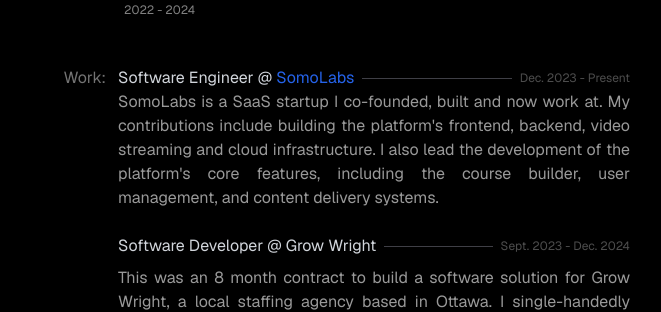
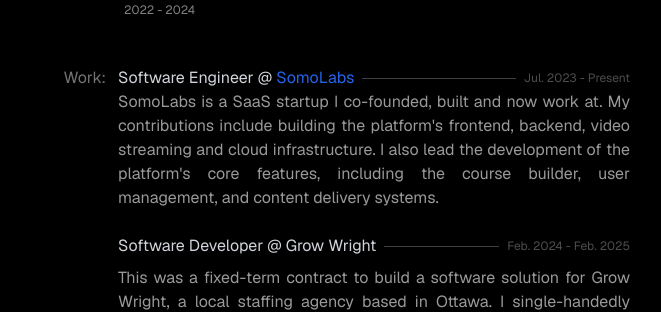
Before and after one commit to remarkablejames/portfolio-rebuild, a Next.js app: page / in a window 1280 px wide. Shown: the part 586-898 px from the top of the page, without its empty margins (312-973 px from the left). Built offline with nearby package versions, Linux system fonts and the light colour scheme.

Commit message:
content update

```diff
--- a/app/page.tsx
+++ b/app/page.tsx
@@ -73,7 +73,7 @@ export default function Home() {
                   </p>
                   <div className="border-t flex-grow border-zinc-700" />
                   <p className="text-white/30 text-xs  mb-4 md:mb-0">
-                    Dec. 2023 - Present
+                    Jul. 2023 - Present
                   </p>
                 </div>
                 <p className="text-white/60 text-justify">
@@ -87,11 +87,11 @@ export default function Home() {
                   </p>
                   <div className="border-t flex-grow border-zinc-700" />
                   <p className="text-white/30 text-xs  mb-4 md:mb-0">
-                    Sept. 2023 - Dec. 2024
+                    Feb. 2024 - Feb. 2025
                   </p>
                 </div>
                 <p className="text-white/60 text-justify mt-2">
-                  This was an 8 month contract to build a software solution for Grow Wright, a local staffing agency based in Ottawa. I single-handedly developed <a
+                  This was a fixed-term contract to build a software solution for Grow Wright, a local staffing agency based in Ottawa. I single-handedly developed <a
                     href={"https://apps.apple.com/ca/app/shiftwright/id6741173211"}
                     className="text-blue-600"
                 >
```
